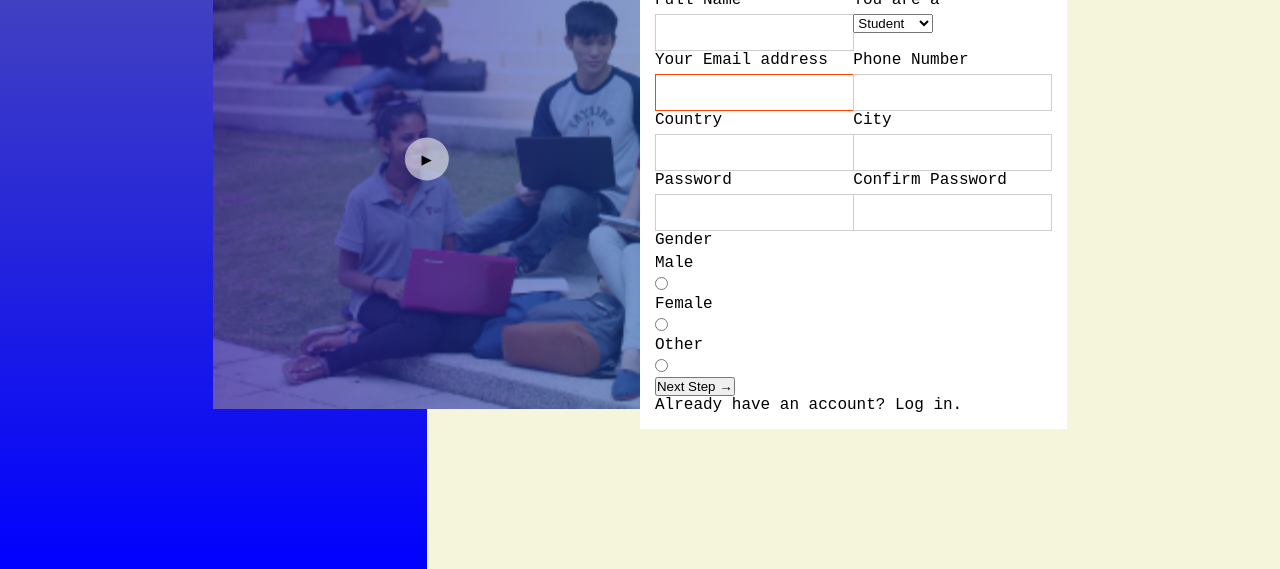
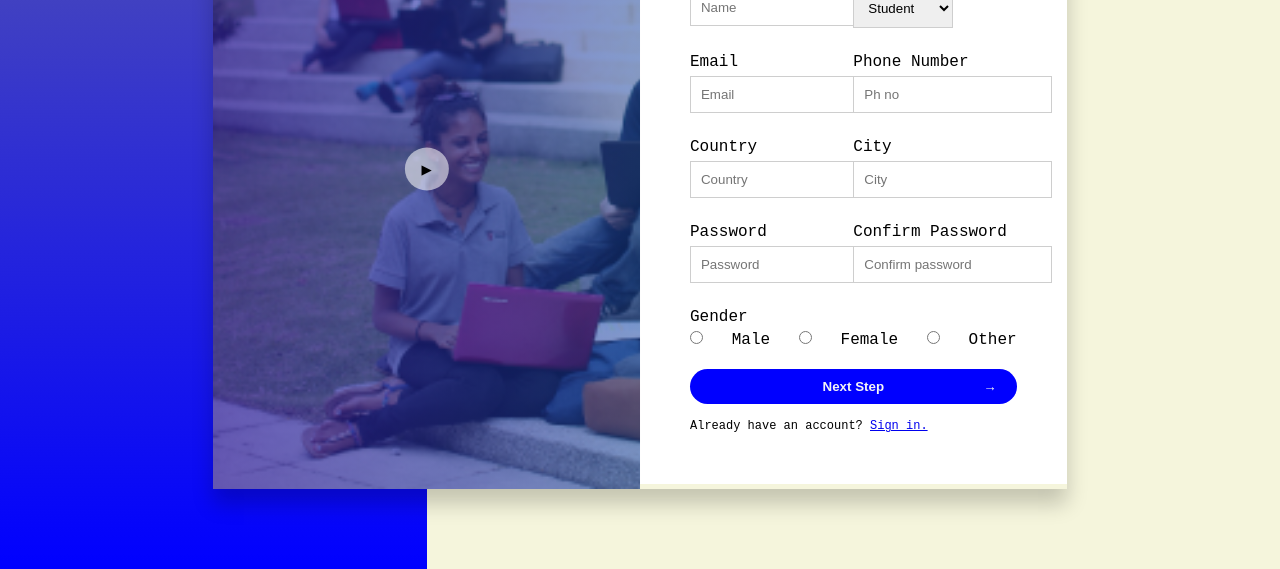
Before and after one commit to Sandip-Z/notebook.io_landing_page, a website: page index.html in a window 1280 px wide. Shown: the part 1831-2400 px from the top of the page. Drawn offline with Linux system fonts and the light colour scheme.

Commit message:
[add] register screen

```diff
--- a/index.html
+++ b/index.html
@@ -95,12 +95,17 @@
                     <div class="col-1-of-2">
                       <section>
                         <label for="name">Full Name</label>
-                        <input id="name" type="text" required />
+                        <input
+                          id="name"
+                          type="text"
+                          required
+                          placeholder="Name"
+                        />
                       </section>
                     </div>
                     <div class="col-1-of-2">
                       <section>
-                        <label for="type">You are a</label>
+                        <label for="type">I am a</label>
                         <select id="type" required>
                           <option>Student</option>
                           <option>Teacher</option>
@@ -112,14 +117,19 @@
                   <div class="row">
                     <div class="col-1-of-2">
                       <section>
-                        <label for="email">Your Email address</label>
-                        <input id="email" type="email" required />
+                        <label for="email">Email</label>
+                        <input
+                          id="email"
+                          type="email"
+                          required
+                          placeholder="Email"
+                        />
                       </section>
                     </div>
                     <div class="col-1-of-2">
                       <section>
                         <label for="phone">Phone Number</label>
-                        <input type="tel" id="phone" />
+                        <input type="tel" id="phone" placeholder="Ph no" />
                       </section>
                     </div>
                   </div>
@@ -127,13 +137,13 @@
                     <div class="col-1-of-2">
                       <section>
                         <label for="country">Country</label>
-                        <input type="text" id="country" />
+                        <input type="text" id="country" placeholder="Country" />
                       </section>
                     </div>
                     <div class="col-1-of-2">
                       <section>
-                        <label for="country">City</label>
-                        <input type="text" id="city" />
+                        <label for="city">City</label>
+                        <input type="text" id="city" placeholder="City" />
                       </section>
                     </div>
                   </div>
@@ -141,31 +151,44 @@
                     <div class="col-1-of-2">
                       <section>
                         <label for="password">Password</label>
-                        <input type="password" id="password" />
+                        <input
+                          type="password"
+                          id="password"
+                          placeholder="Password"
+                        />
                       </section>
                     </div>
                     <div class="col-1-of-2">
                       <section>
                         <label for="confirm_password">Confirm Password</label>
-                        <input type="password" id="confirm_password" />
+                        <input
+                          type="password"
+                          id="confirm_password"
+                          placeholder="Confirm password"
+                        />
                       </section>
                     </div>
                   </div>
                   <div class="row">
                     <div class="col-1-of-1">
                       <label>Gender</label>
-                      <section>
+                      <section class="d-flex justify-content-between">
+                        <input id="male" type="radio" />
                         <label for="male">Male</label>
-                        <input id="male" type="radio" />
+                        <input id="female" type="radio" />
                         <label for="female">Female</label>
-                        <input id="female" type="radio" />
+                        <input id="other" type="radio" />
                         <label for="other">Other</label>
-                        <input id="other" type="radio" />
                       </section>
                     </div>
                   </div>
-                  <button>Next Step <span>&#8594;</span></button>
-                  <p>Already have an account? Log in.</p>
+                  <button class="register__button">
+                    Next Step <span>&#8594;</span>
+                  </button>
+                  <small class="signin-text"
+                    >Already have an account?
+                    <a href="#login">Sign in.</a></small
+                  >
                 </form>
               </div>
             </div>
--- a/sass/component/_form.scss
+++ b/sass/component/_form.scss
@@ -2,6 +2,20 @@ form {
   // display: flex;
   // flex-direction: column;
   // margin: auto;
+
+  input,
+  select {
+    padding: 10px;
+    border: 1px solid rgb(206, 206, 206);
+    margin-bottom: 25px;
+    &:focus {
+      border-color: $color-primaryblue;
+    }
+  }
+
+  input[type="email"]:not(:placeholder-shown):invalid {
+    border: 1px solid orangered;
+  }
 
   &.login-form {
     // background-color: red;
@@ -13,18 +27,6 @@ form {
       display: flex;
       justify-content: space-between;
     }
-  }
-  input {
-    padding: 10px;
-    border: 1px solid rgb(206, 206, 206);
-    // width: 270px;
-    &:focus {
-      border-color: $color-primaryblue;
-    }
-  }
-
-  input[type="email"]:not(:placeholder-shown):invalid {
-    border: 1px solid orangered;
   }
   label {
     display: block;
@@ -59,7 +61,8 @@ form {
   }
 }
 
-a.signup-text {
+a.signup-text,
+a.signin-text {
   margin-top: 25px;
   color: $color-primaryblue;
   font-size: 14px;
--- a/sass/layout/_grid.scss
+++ b/sass/layout/_grid.scss
@@ -52,3 +52,7 @@
 .d-flex {
   display: flex;
 }
+
+.justify-content-between {
+  justify-content: space-between;
+}
--- a/sass/layout/_register.scss
+++ b/sass/layout/_register.scss
@@ -19,10 +19,11 @@
       left: 50%;
       width: 100%;
       transform: translate(-75%, -50%);
+      box-shadow: 0px 15px 20px rgba(0, 0, 0, 0.2);
       &__videoBox {
         position: relative;
         width: 100%;
-        height: 500px;
+        height: 640px;
         padding-left: 25px;
         padding-top: 25px;
         background-image: linear-gradient(
@@ -36,12 +37,13 @@
       &__formWrapper {
         background-color: white;
         color: black;
-        padding: 15px;
-        padding-top: 50px;
+        padding: 50px;
+        // padding-top: 50px;
         margin: auto;
         &--heading {
           display: flex;
           justify-content: space-between;
+          margin-bottom: 35px;
           &__lang {
             background-color: rgb(47, 0, 255);
             color: white;
@@ -113,3 +115,28 @@
     }
   }
 }
+.register__button {
+  position: relative;
+  width: 100%;
+  background-color: blue;
+  color: whitesmoke;
+  border: 0;
+  padding: 10px;
+  border-radius: 25px;
+  font-weight: 700;
+  &:hover {
+    background-color: lighten(blue, 10%);
+    cursor: pointer;
+  }
+  span {
+    position: absolute;
+    right: 20px;
+    font-weight: 700;
+  }
+}
+
+.signin-text {
+  display: inline-block;
+  margin-top: 15px;
+  font-size: 12px;
+}
```
Also changed, not shown: css/style.css.
